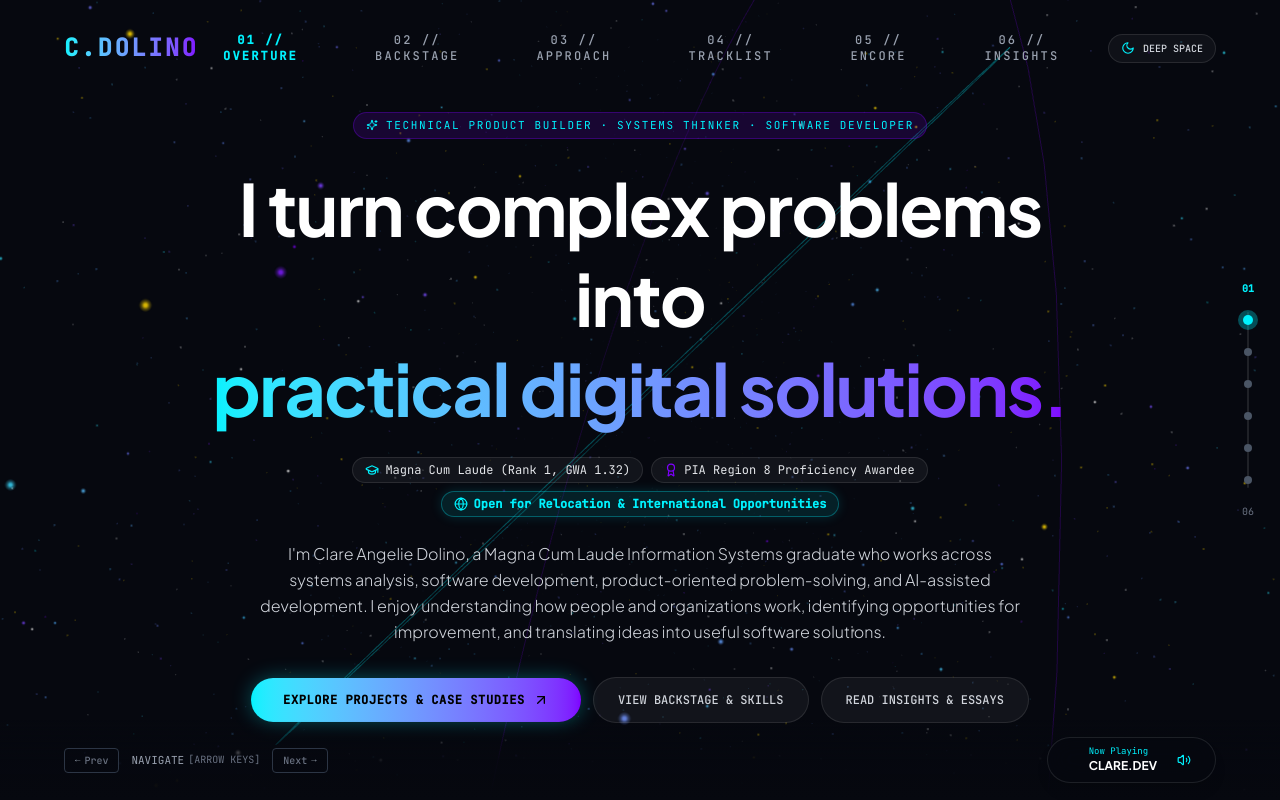
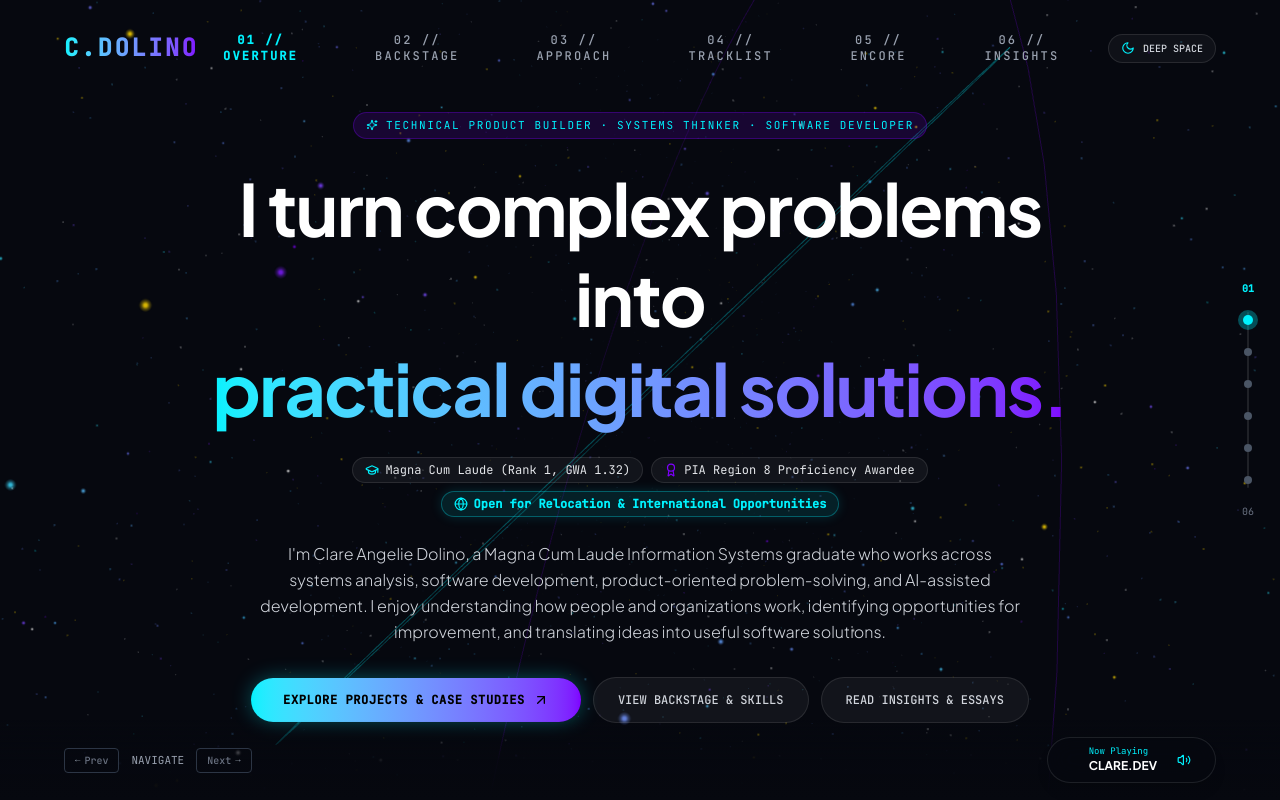
Before and after one commit to claredolino-sys/CLARE-PORTFOLIO, a React (Vite) app: page / in a window 1280 px wide. Built offline with nearby package versions, Linux system fonts and the light colour scheme; a web font is replaced by a local one.

Commit message:
ui: remove redundant arrow key hint from navigation

```diff
--- a/src/app/App.tsx
+++ b/src/app/App.tsx
@@ -2593,7 +2593,6 @@ export default function App() {
           </button>
           <span className="flex items-center gap-1 text-[11px] text-gray-400">
             <span>Navigate</span>
-            <span className="text-[10px] text-gray-500 hidden lg:inline font-mono">[Arrow Keys]</span>
           </span>
           <button
             onClick={handleNext}
```
